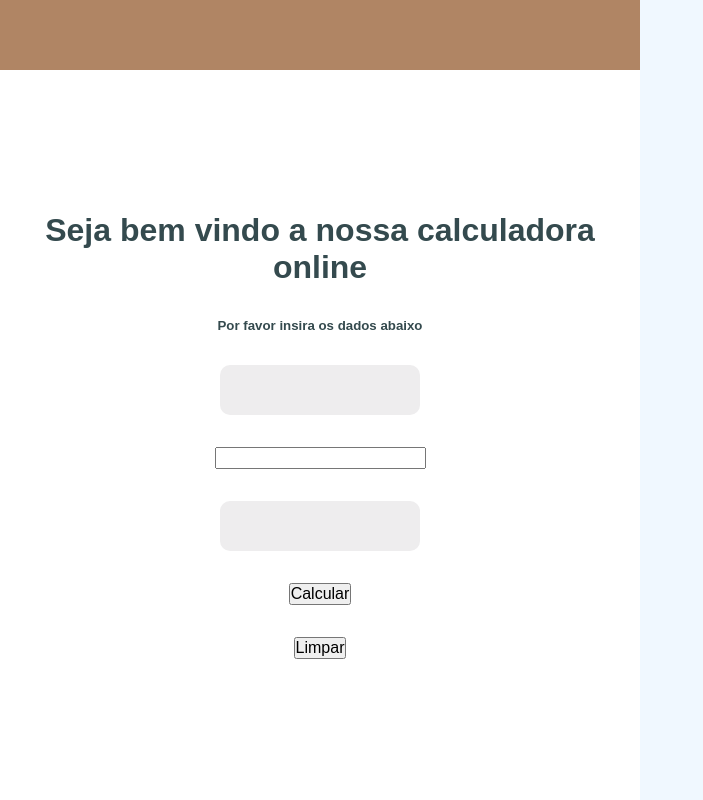
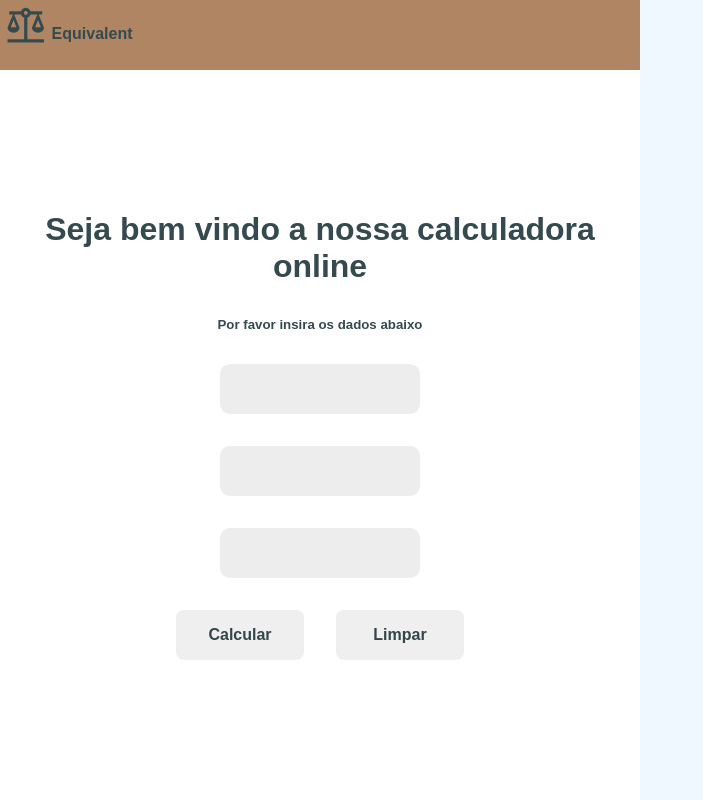
Before and after one commit to codi-Andre/equivalent, a React (Vite) app: page / in a window 1280 px wide. Shown: the whole page, without its empty margins (0-703 px from the left). Built offline with nearby package versions, Linux system fonts and the light colour scheme.

Commit message:
fix: eslint and prettier conflict

```diff
--- a/index.html
+++ b/index.html
@@ -4,6 +4,12 @@
     <meta charset="UTF-8" />
     <link rel="icon" type="image/svg+xml" href="/vite.svg" />
     <meta name="viewport" content="width=device-width, initial-scale=1.0" />
+
+    <link
+      rel="stylesheet"
+      href="https://fonts.googleapis.com/css2?family=Material+Symbols+Outlined:opsz,wght,FILL,GRAD@20..48,100..700,0..1,-50..200"
+    />
+
     <title>Equivalent</title>
   </head>
   <body>
--- a/src/Router.tsx
+++ b/src/Router.tsx
@@ -4,7 +4,10 @@ import { Home } from '@pages'
 export function Router() {
   return (
     <Routes>
-      <Route path="/" element={<Home />} />
+      <Route
+        path="/"
+        element={<Home />}
+      />
     </Routes>
   )
 }
--- /dev/null
+++ b/src/components/Icon.tsx
@@ -0,0 +1,38 @@
+import styled from 'styled-components'
+
+interface IconProps {
+  align?: string
+  bgColor?: string
+  name?: string
+  color?: string
+  size?: number
+  title?: string
+}
+
+const GoogleIcon = styled.span<IconProps>`
+  &.material-symbols-outlined {
+    font-variation-settings: 'FILL' 0, 'wght' 400, 'GRAD' 200, 'opsz' 48;
+  }
+
+  font-size: ${props => props.size}px;
+  background-color: ${props => props.bgColor};
+  color: ${props => props.color};
+  height: 100%;
+  padding: 0.3rem;
+  vertical-align: ${props => props.align || 'middle'};
+`
+
+export function Icon({ align, bgColor, color, size, name, title }: IconProps) {
+  return (
+    <GoogleIcon
+      align={align}
+      bgColor={bgColor}
+      color={color}
+      size={size}
+      title={title}
+      className="material-symbols-outlined"
+    >
+      {name}
+    </GoogleIcon>
+  )
+}
--- a/src/pages/Home/Home.styles.tsx
+++ b/src/pages/Home/Home.styles.tsx
@@ -45,12 +45,43 @@ export const Selector = styled.input`
   font-size: small;
 
   ${({ theme }) => css`
-    color: ${theme.colors.tertiary};
+    color: ${theme.colors.secondary};
     background-color: ${theme.colors.grayLight};
   `}
 `
-export const Quantity = styled.input``
-export const Button = styled.button``
+export const Quantity = styled.input`
+  border-radius: 10px;
+  height: 50px;
+  min-width: 200px;
+  border: none;
+  padding: 8px;
+  font-size: small;
+
+  ${({ theme }) => css`
+    color: ${theme.colors.secondary};
+    background-color: ${theme.colors.grayLight};
+  `}
+`
+
+export const ButtonsContainer = styled.div`
+  display: flex;
+  gap: 32px;
+`
+
+export const Button = styled.button`
+  height: 50px;
+  width: 128px;
+  border-radius: 8px;
+  border: 0;
+  color: ${({ theme }) => theme.colors.secondary};
+
+  cursor: pointer;
+  font-weight: bold;
+
+  &:hover {
+    border: 2px solid ${({ theme }) => theme.colors.secondary};
+  }
+`
 
 export const ImageWrapper = styled.div`
   flex: 1;
--- a/src/pages/Home/Home.tsx
+++ b/src/pages/Home/Home.tsx
@@ -1,5 +1,7 @@
+import { Icon } from '@/components/Icon'
 import {
   Button,
+  ButtonsContainer,
   Container,
   Content,
   ContentWrapper,
@@ -15,7 +17,15 @@ function Home() {
   return (
     <Container>
       <ContentWrapper>
-        <Navigator />
+        <Navigator>
+          <strong>
+            <Icon
+              name="balance"
+              size={42}
+            />
+            Equivalent
+          </strong>
+        </Navigator>
         <Content>
           <Title>Seja bem vindo a nossa calculadora online</Title>
           <Subtitle>Por favor insira os dados abaixo</Subtitle>
@@ -32,10 +42,13 @@ function Home() {
           <Quantity />
           {/* Seletor da substituinte */}
           <Selector list="food" />
-          {/* Botão calcular */}
-          <Button>Calcular</Button>
-          {/* Botao limpar */}
-          <Button>Limpar</Button>
+
+          <ButtonsContainer>
+            {/* Botão calcular */}
+            <Button>Calcular</Button>
+            {/* Botao limpar */}
+            <Button>Limpar</Button>
+          </ButtonsContainer>
         </Content>
       </ContentWrapper>
       <ImageWrapper />
--- a/src/styles/theme.ts
+++ b/src/styles/theme.ts
@@ -2,7 +2,7 @@ export default {
   colors: {
     accent: '#b08564',
     accentDark: '#ad774e',
-    emphasis: 'emphasis',
+    emphasis: '#01ffc1',
     border: 'border',
     grayLight: '#eeedee',
     grayDark: '#d9d2d7',
```
Also changed, not shown: .eslintrc.json, .prettierrc.json (deleted), src/styles/global.ts (line endings or trailing spaces).
